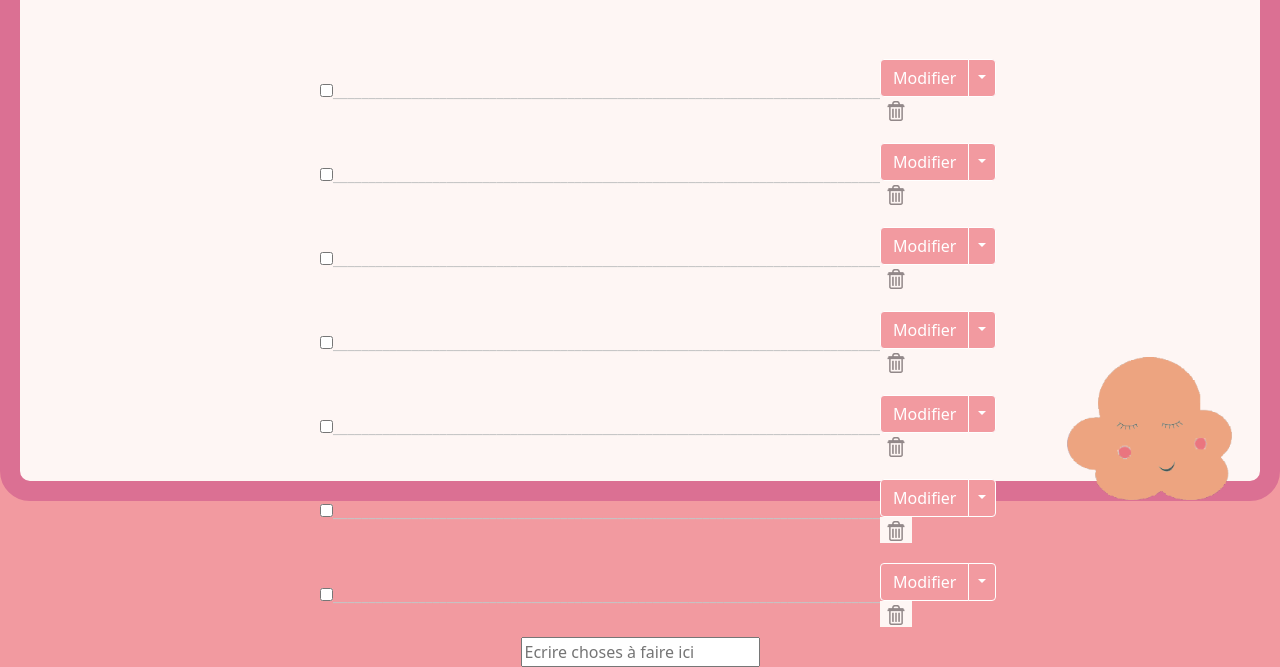
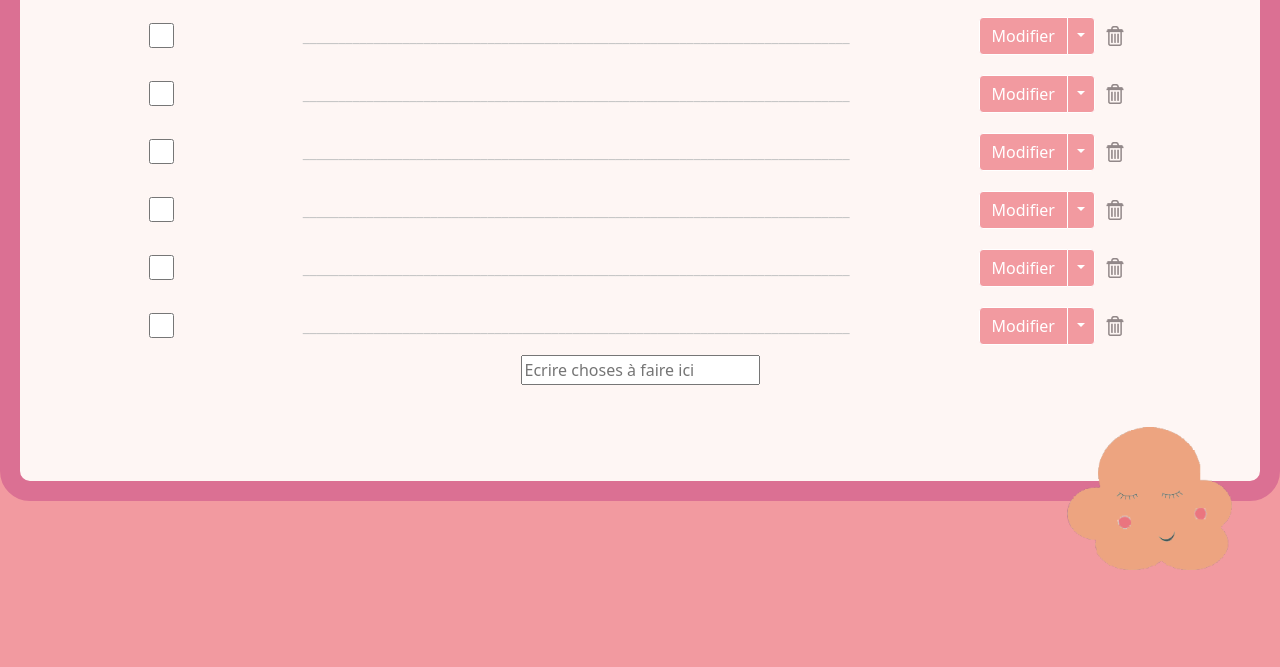
Before and after one commit to jeremy93130/todolist, a plain HTML site: page index.html in a window 1280 px wide. Shown: the part 249-916 px from the top of the page. After the commit the page ends 850 px from the top, so only its background shows below. Drawn offline with nearby package versions, Linux system fonts and the light colour scheme; a web font is replaced by a local one.

Commit message:
Un peu de responsive

```diff
--- a/index.js
+++ b/index.js
@@ -17,10 +17,8 @@ function modified(str) {
 modified()
 
 function garbage() {
+    document.getElementsByClassName("delete")
 
-    if(onclick) {
-        paragraph.innerhtml = " "
-    }
 
 }
 
--- a/style.css
+++ b/style.css
@@ -55,7 +55,7 @@ h1 {
 }
 
 /* Boutons pour filtrer les tâches */
-.filters{
+.filters {
     display: flex;
 
 }
@@ -63,7 +63,7 @@ h1 {
 /* div de Header que j'alligne au centre*/
 
 header div {
-    display: flex;
+    display    : flex;
     align-items: center;
 }
 
@@ -96,7 +96,7 @@ header div {
 
 .boxesButton p {
     margin: 0;
-    color: #C4C4C4;
+    color : #C4C4C4;
 
 }
 
@@ -105,7 +105,7 @@ header div {
     background-color: #F29AA0;
 }
 
-.btn{
+.btn {
     border: 1px solid white;
 }
 
@@ -129,6 +129,7 @@ header div {
     border          : none;
 }
 
+/* nuage du bas */
 #joy {
     height  : 200px;
     position: absolute;
@@ -140,3 +141,20 @@ header div {
     display        : flex;
     justify-content: flex-end;
 }
+
+@media screen and (min-width : 400px) and (max-width : 1327px) {
+    .boxesButton {
+        display: flex;
+    }
+
+    #boxes {
+        margin: 0;
+        justify-content: center;
+    }
+
+    #joy {
+        bottom : -50px;
+    }
+
+
+}
```
